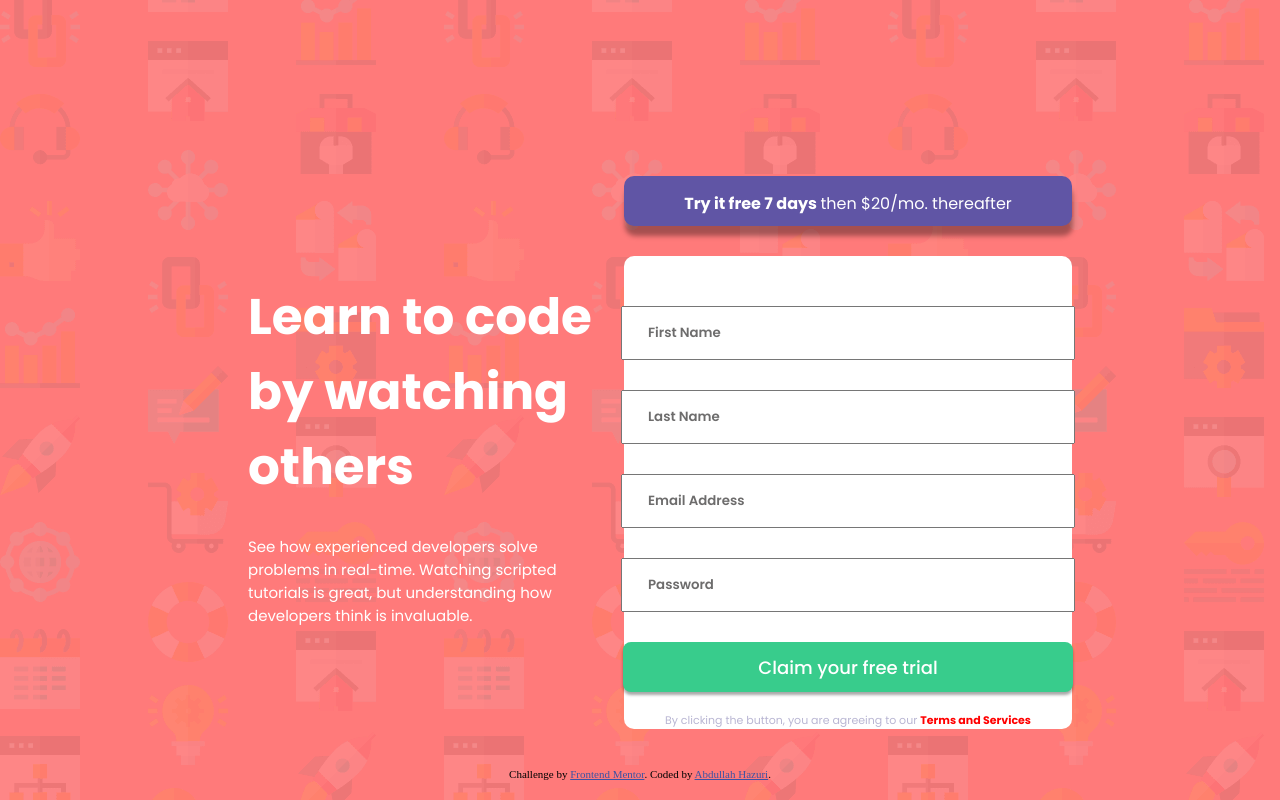
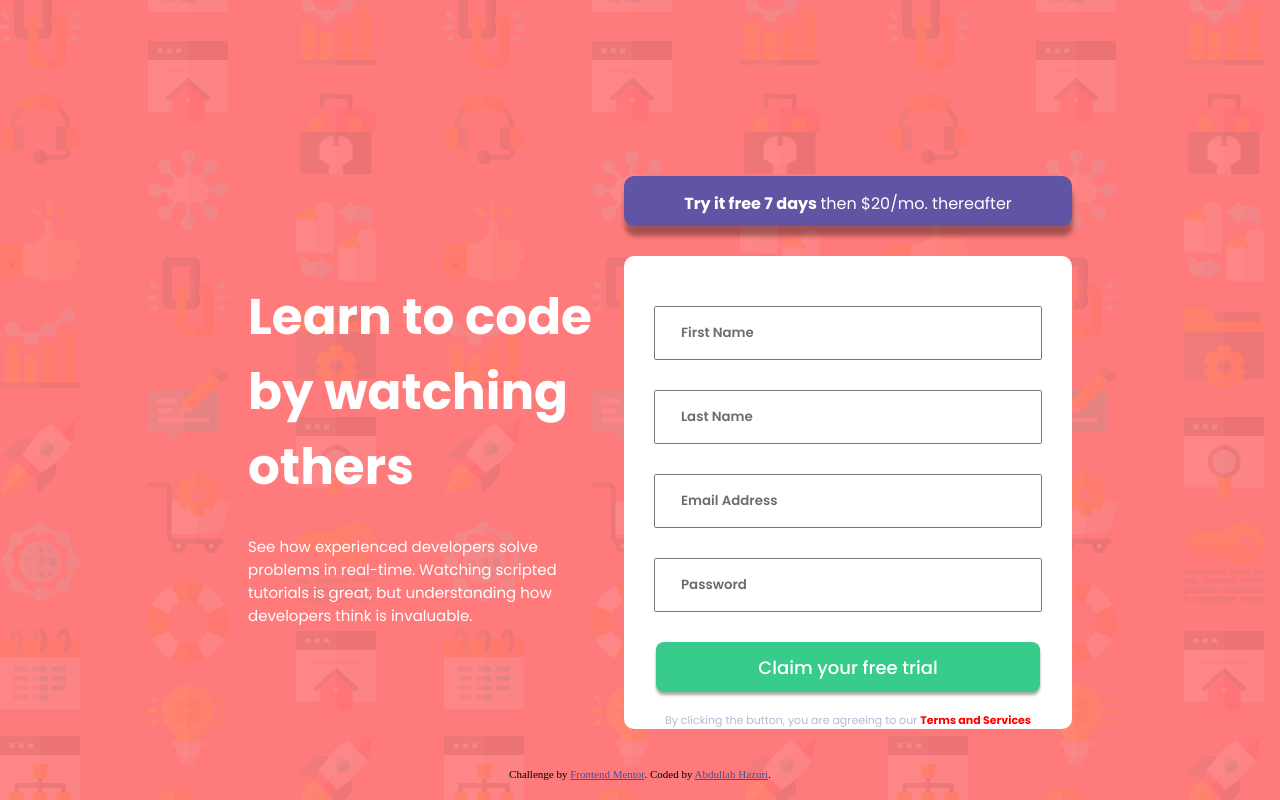
Before and after one commit to abdhazouri00/Intro-component, a plain HTML site: page index.html in a window 1280 px wide. Drawn offline with Linux system fonts and the light colour scheme.

Commit message:
adjusted phone view

```diff
--- a/style.css
+++ b/style.css
@@ -134,7 +134,7 @@ footer {
 .firstname input{
 
     height: 50px;
-    width: 450px;
+    width: 30vw;
     margin-top: 30px;
     text-indent: 25px;
     font-family: 'Poppins', sans-serif;
@@ -185,7 +185,7 @@ footer {
 .lastname input{
 
     height: 50px;
-    width: 450px;
+    width: 30vw;
     margin-top: 30px;
     text-indent: 25px;
     font-family: 'Poppins', sans-serif;
@@ -207,7 +207,7 @@ footer {
 .Email input{
 
     height: 50px;
-    width: 450px;
+    width: 30vw;
     margin-top: 30px;
     text-indent: 25px;
     font-family: 'Poppins', sans-serif;
@@ -243,7 +243,7 @@ footer {
 .password input{
 
     height: 50px;
-    width: 450px;
+    width: 30vw;
     margin-top: 30px;
     text-indent: 25px;
     font-family: 'Poppins', sans-serif;
@@ -274,7 +274,7 @@ footer {
 .button{
 
     height: 50px;
-    width: 450px;
+    width: 30vw;
     margin-top: 30px;
     background-color: var(--Green);
     color: white;
@@ -351,7 +351,8 @@ footer {
     display: none;
 }
 
-@media (max-width: 600px) {
+@media (max-width: 979px) {
+
     .hero {
       height: auto;
       width: 90vw;
@@ -368,7 +369,10 @@ footer {
     .leftHeader,
     .leftText {
       margin-left: 0;
+      width: 100vw;
       text-align: center;
+      max-width: 86vw;
+      overflow: hidden;
     }
 
     .right {
```
